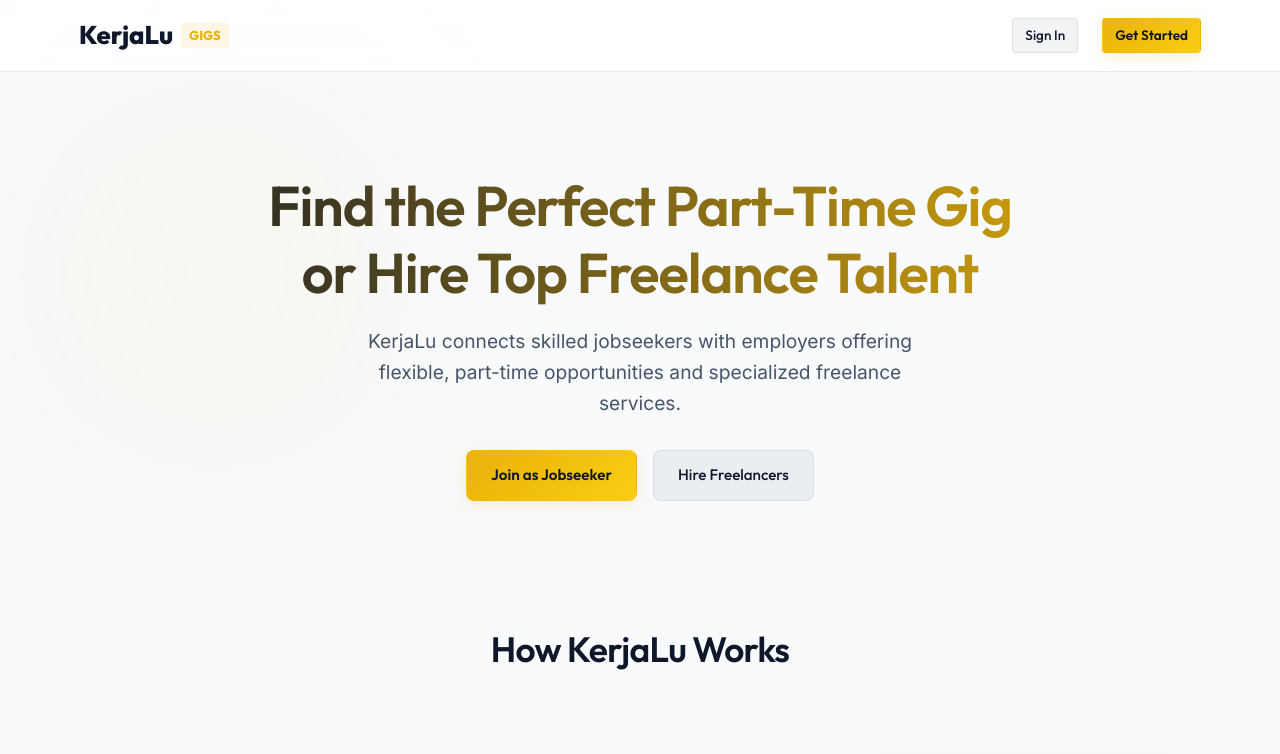
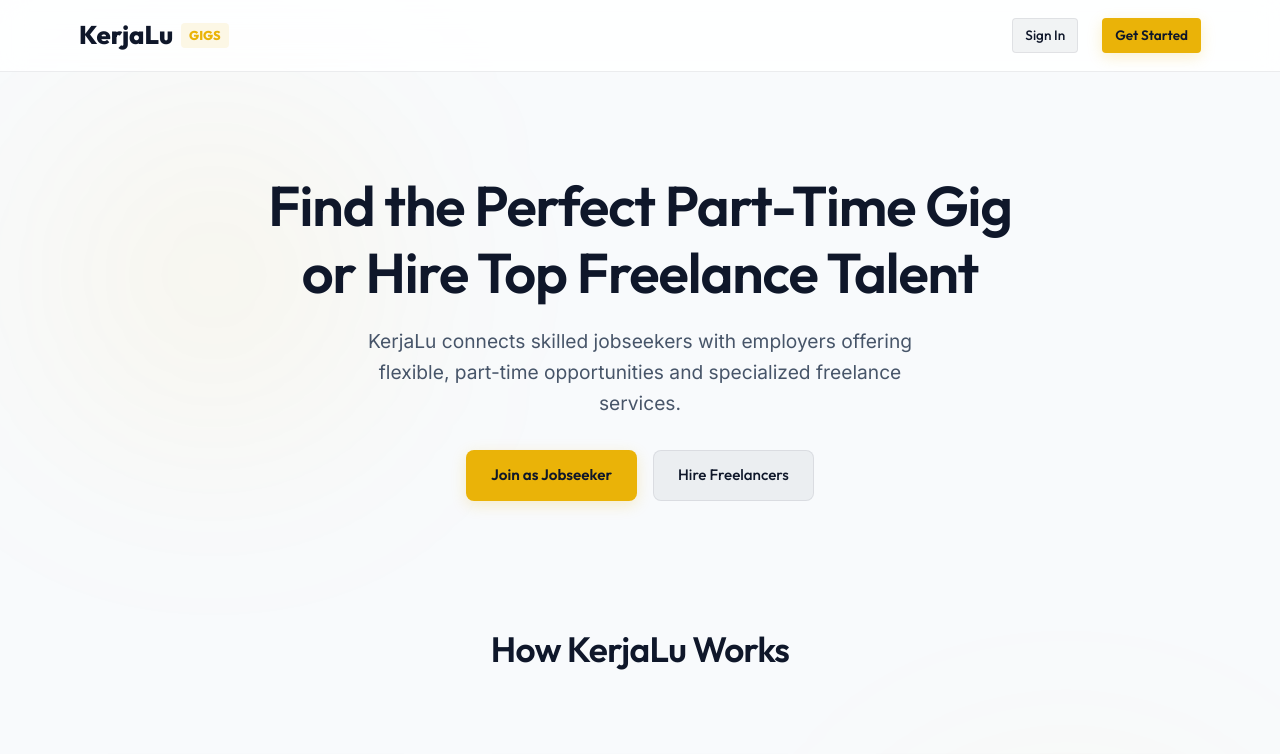
Before and after one commit to hazmansnorlaxhassan/KerjaLuV2, a website: page public/index.html in a window 1280 px wide. Shown: the top 754 px of the page. Drawn offline with Linux system fonts and the light colour scheme; no server answers.

Commit message:
Refactor UI: replace gradients with solid brand colors

```diff
--- a/public/styles.css
+++ b/public/styles.css
@@ -13,8 +13,8 @@
   --color-primary: #eab308; /* Vibrant Yellow Accent */
   --color-primary-glow: rgba(234, 179, 8, 0.1);
   --color-secondary: #ca8a04; /* Gold/Amber */
-  --gradient-main: linear-gradient(135deg, #eab308 0%, #facc15 100%);
-  --gradient-glow: linear-gradient(135deg, rgba(234, 179, 8, 0.15) 0%, rgba(250, 204, 21, 0.15) 100%);
+  --gradient-main: #eab308;
+  --gradient-glow: rgba(234, 179, 8, 0.15);
 
   --text-main: #0f172a;
   --text-muted: #475569;
@@ -350,9 +350,7 @@ nav ul li a:hover {
   font-size: 3.5rem;
   line-height: 1.2;
   margin-bottom: 20px;
-  background: linear-gradient(to right, #0f172a, #eab308);
-  -webkit-background-clip: text;
-  -webkit-text-fill-color: transparent;
+  color: var(--text-main);
 }
 
 .hero p {
```
Also changed, not shown: public/dashboard.html (+2 -2 lines).
